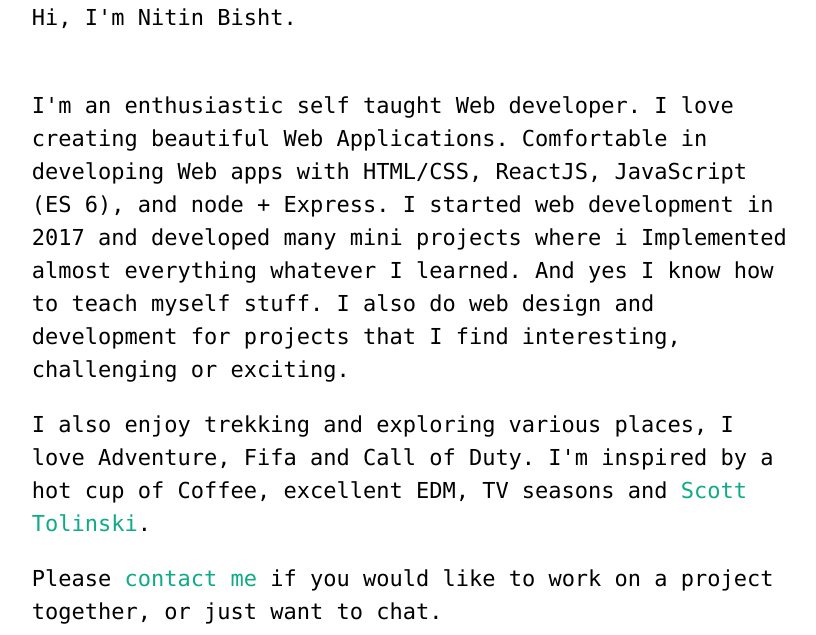
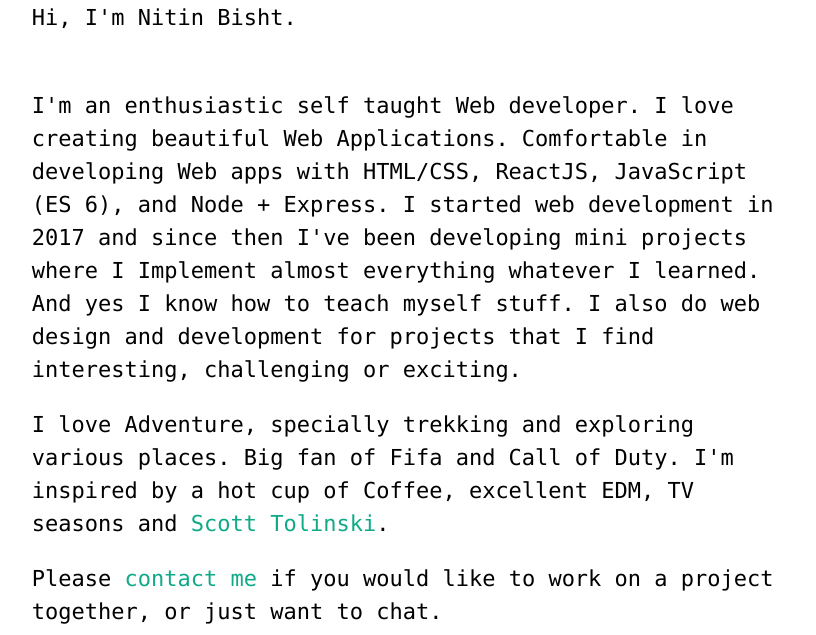
Before and after one commit to ntnbst/portfolio, a Gatsby site: page /about in a window 1280 px wide. Shown: the part 165-800 px from the top of the page, without its empty margins (229-1045 px from the left). Built offline with nearby package versions, Linux system fonts and the light colour scheme; Gatsby itself is replaced by a stand-in of ours.

Commit message:
Edited and Added a project

```diff
--- a/src/pages/about.js
+++ b/src/pages/about.js
@@ -19,16 +19,16 @@ const AboutPage = () => (
       <p>
         I'm an enthusiastic self taught Web developer. I love creating beautiful
         Web Applications. Comfortable in developing Web apps with HTML/CSS,
-        ReactJS, JavaScript (ES 6), and node + Express. I started web
-        development in 2017 and developed many mini projects where i Implemented
-        almost everything whatever I learned. And yes I know how to teach myself
-        stuff. I also do web design and development for projects that I find
-        interesting, challenging or exciting.
+        ReactJS, JavaScript (ES 6), and Node + Express. I started web
+        development in 2017 and since then I've been developing mini projects
+        where I Implement almost everything whatever I learned. And yes I know
+        how to teach myself stuff. I also do web design and development for
+        projects that I find interesting, challenging or exciting.
       </p>
       <p>
-        I also enjoy trekking and exploring various places, I love Adventure,
-        Fifa and Call of Duty. I'm inspired by a hot cup of Coffee, excellent
-        EDM, TV seasons and{' '}
+        I love Adventure, specially trekking and exploring various places. Big
+        fan of Fifa and Call of Duty. I'm inspired by a hot cup of Coffee,
+        excellent EDM, TV seasons and{' '}
         <a
           href="https://twitter.com/stolinski"
           target="_blank"
```
Also changed, not shown: src/pages/projects.js (+12 -0 lines).
